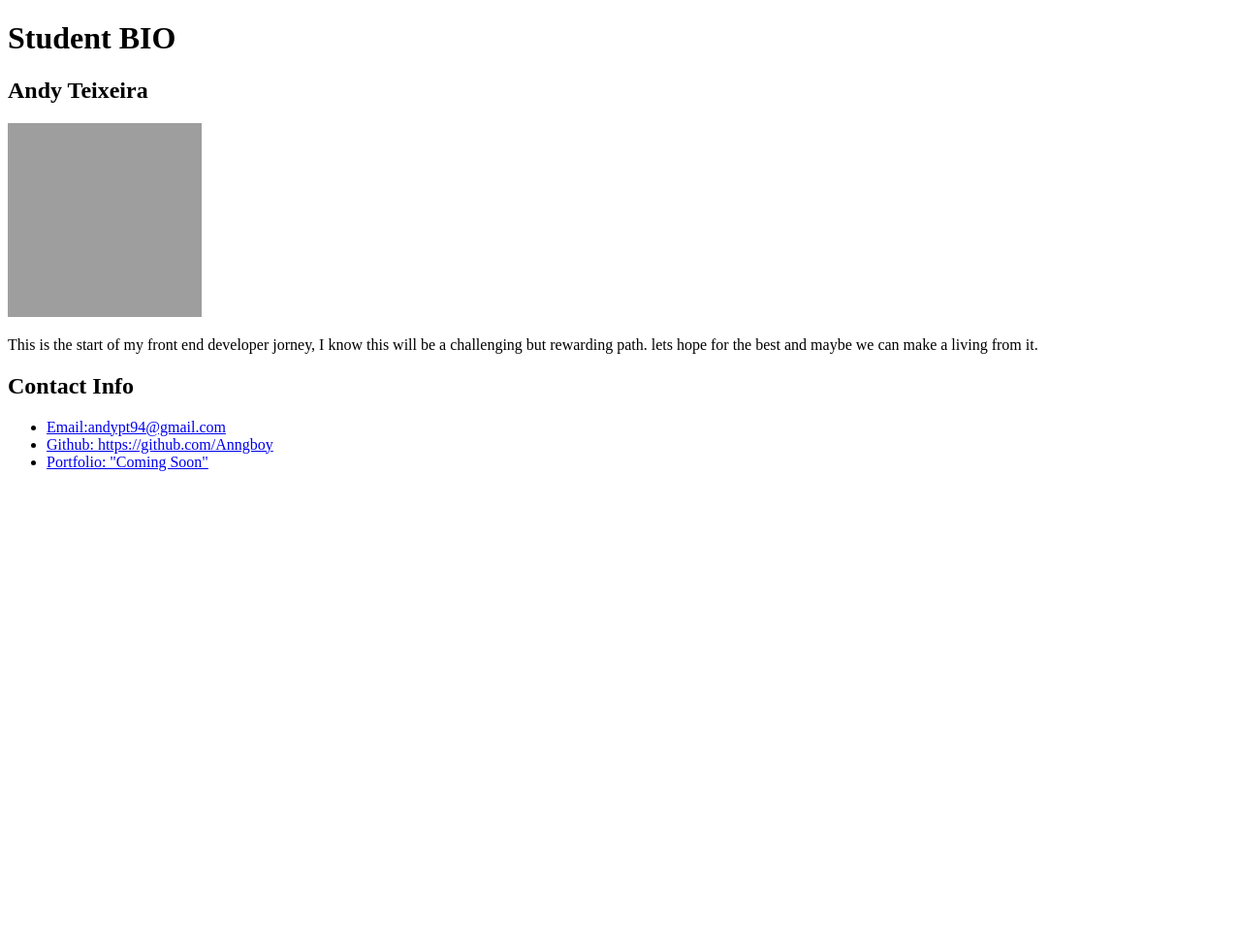
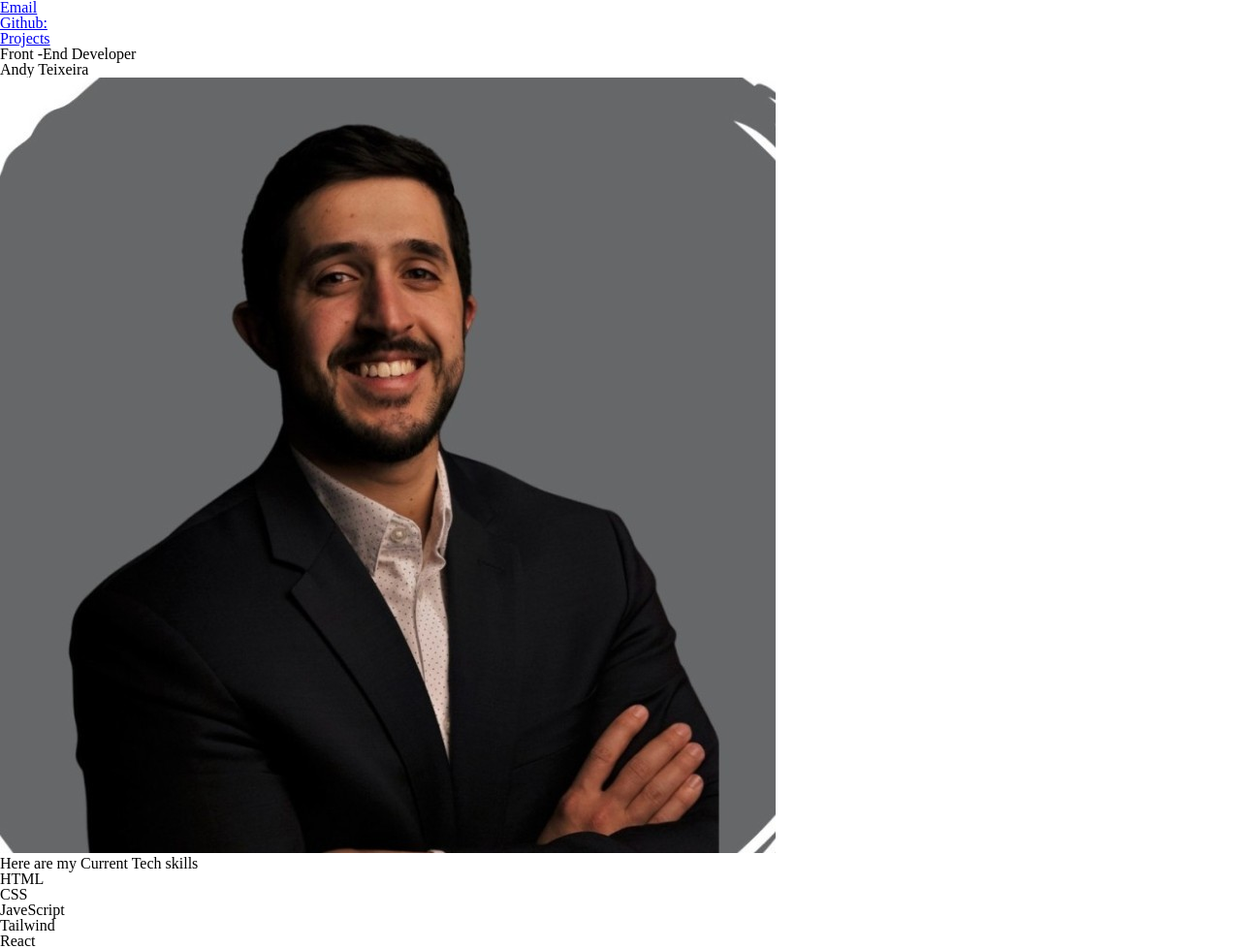
Before and after one commit to Anngboy/Project-01, a plain HTML site: page index.html in a window 1280 px wide. Shown: the whole page at 97% size. Before the commit the page ends 800 px from the top, so only its background shows below. Drawn offline with Linux system fonts and the light colour scheme; grey boxes are pictures that could not be loaded.

Commit message:
Changed my mindset about the portfolio. I am making one with the current knowledge that i have now and will just make it functional

```diff
--- a/index.html
+++ b/index.html
@@ -3,26 +3,46 @@
   <head>
     <meta charset="UTF-8" />
     <title>Student Bio</title>
+    <link rel="stylesheet" href="reset.css">
+    <link rel="stylesheet" href="stylesheet.css">
   </head>
+
 
   <body>
     <!-- TODO: Write Your Code Below-->
-    <div class="header">
-      <h1>Student BIO</h1>
-      <h2>Andy Teixeira</h2>
+    <!-- Add icons to these items to make them stand out more -->
+    <nav class="navbar">
+      <ul class="nav">
+        <li><a href="andypt94@hotmail.com">Email </a></li>
+        <li><a href="https://github.com/Anngboy">Github: </a></li>
+        <li><a href="#">Projects</a></li>
+      </ul>
+    </nav>
+
+    <div class="profile-container">
+      <article class="profile">
+        <h1 class="jobtitle">Front -End Developer</h1>
+        <h2 class="name">Andy Teixeira</h2>
+      </article>
+
+      <div class="profile-img"><img src="1640642415477.jpg" alt="Headshot of Andy Teixeira" class="profile-img-pic"></div>
     </div>
-    <div class="hero">
-      <img src="Ceremony-330.jpg" alt="Wedding photo" style="width:200px; height:200px;">
-      <p>
-        This is the start of my front end developer jorney, I know this will be a challenging but rewarding path. lets hope for the best and maybe we can make a living from it.
-      </p>
+
+    <div class="skils-container">
+      <!-- This is where i would be adding all of my skills including non-WebDev to add more volume** Refer to resume for info**  -->
+      <!-- Maybe add icons to these as they are also useful for visuals. -->
+      <!-- add flexbox content to these -->
+      <h3 class="skills-title">Here are my Current Tech skills</h3>
+        <ul class="skills-list">
+        <li class="skills-text">HTML</li>
+        <li class="skills-text">CSS</li>
+        <li class="skills-text">JaveScript</li>
+        <li class="skills-text">Tailwind</li>
+        <li class="skills-text">React</li>
+        </ul>
     </div>
-    <div class="contact">
-      <h2>Contact Info</h2>
-      <ul>
-        <li><a href="andypt94@hotmail.com">Email:andypt94@gmail.com </a></li>
-        <li><a href="https://github.com/Anngboy">Github: https://github.com/Anngboy</a></li>
-        <li><a href="#">Portfolio: "Coming Soon"</a></li>
-      </ul>
-    </div>
-</html>
+
+
+
+
+    </html>
--- /dev/null
+++ b/reset.css
@@ -0,0 +1,124 @@
+html,
+body,
+div,
+span,
+applet,
+object,
+iframe,
+h1,
+h2,
+h3,
+h4,
+h5,
+h6,
+p,
+blockquote,
+pre,
+a,
+abbr,
+acronym,
+address,
+big,
+cite,
+code,
+del,
+dfn,
+em,
+img,
+ins,
+kbd,
+q,
+s,
+samp,
+small,
+strike,
+strong,
+sub,
+sup,
+tt,
+var,
+b,
+u,
+i,
+center,
+dl,
+dt,
+dd,
+ol,
+ul,
+li,
+fieldset,
+form,
+label,
+legend,
+table,
+caption,
+tbody,
+tfoot,
+thead,
+tr,
+th,
+td,
+article,
+aside,
+canvas,
+details,
+embed,
+figure,
+figcaption,
+footer,
+header,
+hgroup,
+menu,
+nav,
+output,
+ruby,
+section,
+summary,
+time,
+mark,
+audio,
+video {
+  margin: 0;
+  padding: 0;
+  border: 0;
+  font-size: 100%;
+  font: inherit;
+  vertical-align: baseline;
+}
+/* HTML5 display-role reset for older browsers */
+article,
+aside,
+details,
+figcaption,
+figure,
+footer,
+header,
+hgroup,
+menu,
+nav,
+section {
+  display: block;
+}
+body {
+  line-height: 1;
+}
+ol,
+ul {
+  list-style: none;
+}
+blockquote,
+q {
+  quotes: none;
+}
+blockquote:before,
+blockquote:after,
+q:before,
+q:after {
+  content: "";
+  content: none;
+}
+table {
+  border-collapse: collapse;
+  border-spacing: 0;
+}
```
Also changed, not shown: 1640642415477.jpg (added), stylesheet.css (added).
